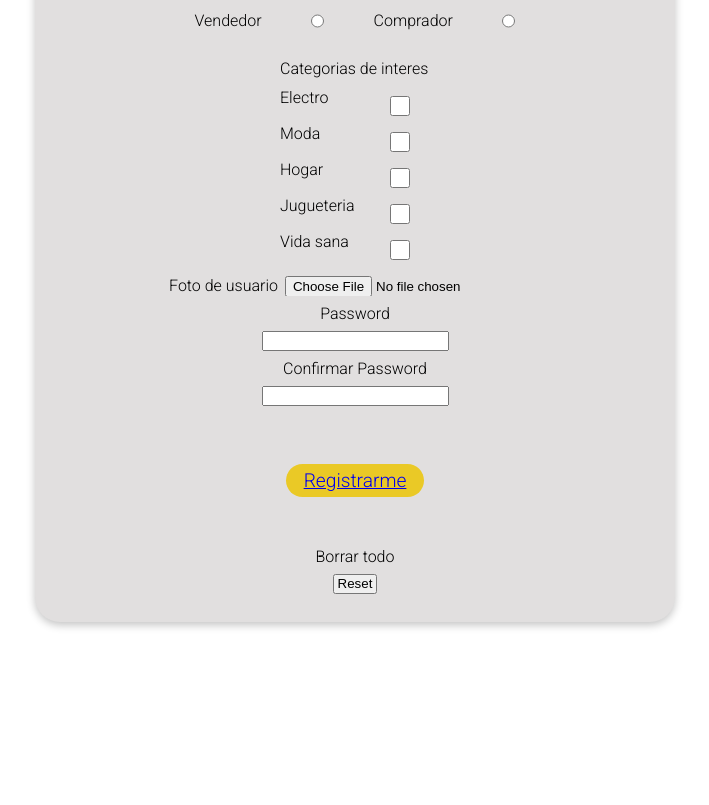
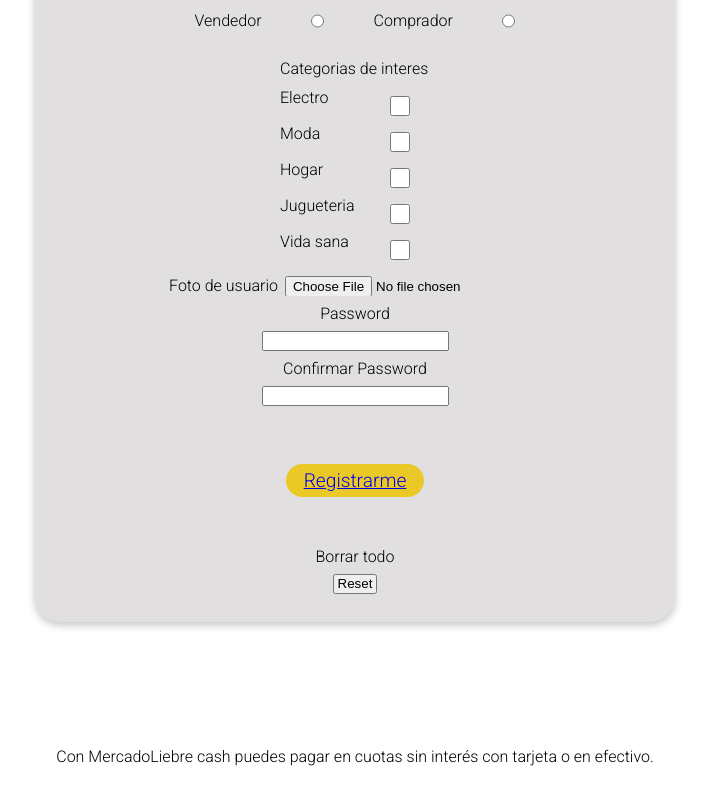
Before and after one commit to blockchainaddict/mercadoliebre, a website: page views/register.html in a window 1280 px wide. Shown: the part 383-1188 px from the top of the page, without its empty margins (285-994 px from the left). Before the commit the page ends 1045 px from the top, so only its background shows below. Drawn offline with Linux system fonts and the light colour scheme; files whose address does not match are found by name.

Commit message:
add footer and main to all views

```diff
--- a/views/register.html
+++ b/views/register.html
@@ -13,6 +13,7 @@
     </header>
 
 
+    <main>
     <div class="form_wrapper">
         <form action="" method="POST">
             <!-- <fieldset> -->
@@ -88,8 +89,18 @@
                 <label for="reset_button">Borrar todo</label>
                 <input type="reset" name="" id="reset_button">
 
-        </form>
-    </div>
+            </form>
+        </div>
+
+    </main>
+
+    <footer>
+
+        <div class="footer_container">
+            <i class="far fa-credit-card"></i>
+            <p>Con MercadoLiebre cash puedes pagar en cuotas sin interés con tarjeta o en efectivo.</p>
+        </div>
+    </footer>
 
 
 </body>
```
Also changed, not shown: views/sign_in.html (+7 -0 lines).
